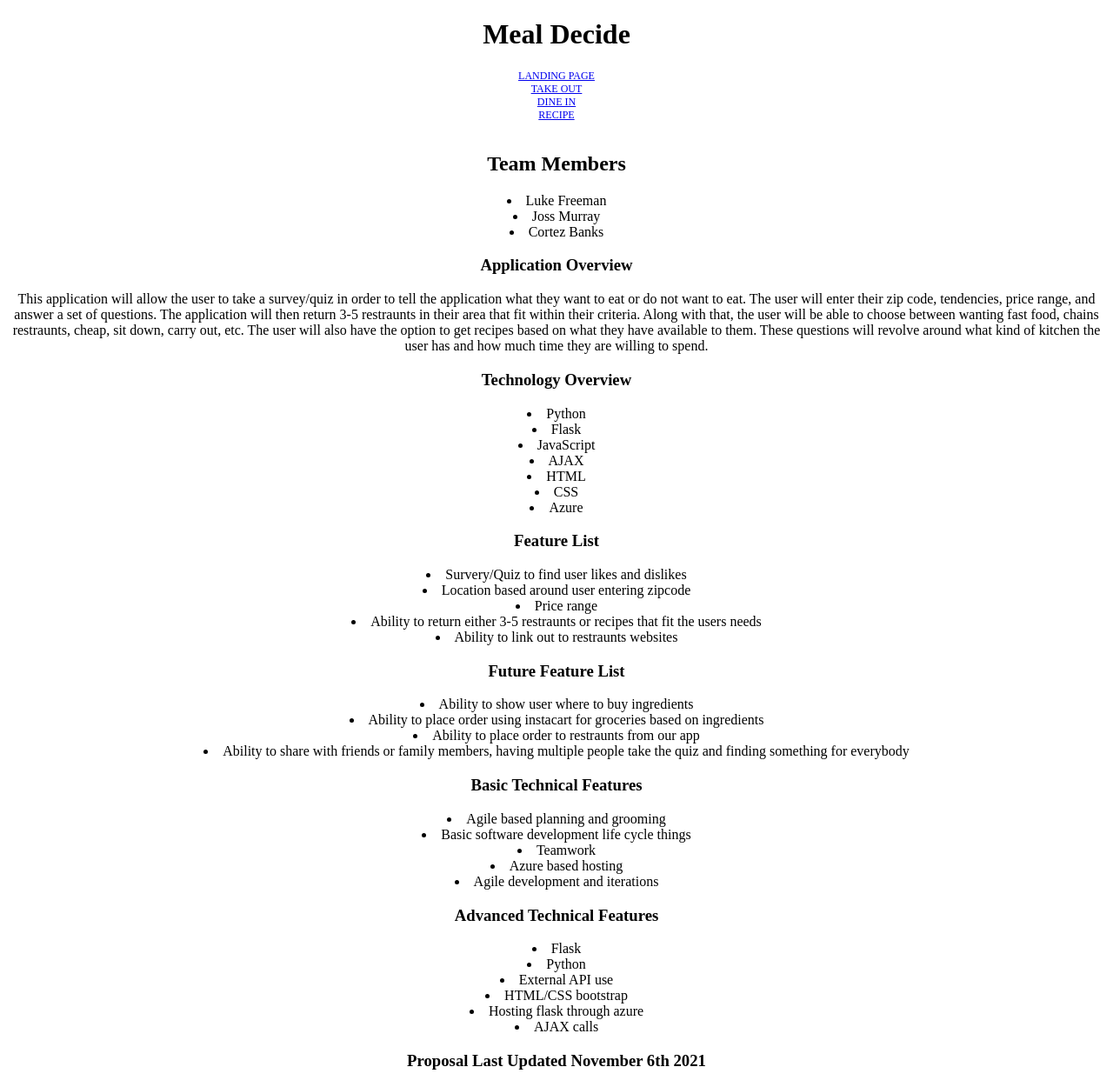
After one commit to Software-Engineering-Fall-2021/Final-Project-MealDecide, a Flask app: page /proposal_btn in a window 1280 px wide. The commit adds this page. Shown: the whole page at 87% size. Run offline with Flask 2, Linux system fonts and the light colour scheme.

Commit message:
Added proposal.html and some buttons

```diff
--- a/main.py
+++ b/main.py
@@ -17,10 +17,17 @@ survery_core_questions = {
     # TODO: get all other kinds of food eventualy
 }
 
+@app.route("/proposal_btn", methods=["GET", "POST"])
+def proposal_btn():
+    return render_template('proposal.html')
+
 @app.route("/")
 def index():
     return render_template("index.html")
 
+@app.route("/return_home_btn", methods=["GET", "POST"])
+def return_home_btn():
+    return render_template("index.html")
 
 @app.route("/server_app", methods=["GET", "POST"])
 def server_app():
--- a/static/index.css
+++ b/static/index.css
@@ -1,3 +1,23 @@
 .landing-page {
     text-align: center;
 }
+
+.buttons {
+    text-align: center;
+    color: black;
+    display: inline-block;
+    border: none;
+    text-decoration: none;
+    font-size: 12px;
+}
+
+.proposal {
+    text-align: center;
+}
+
+ul {
+    margin: 0;
+    padding: 0;
+    border: none;
+    list-style-position: inside;
+}
--- /dev/null
+++ b/templates/proposal.html
@@ -0,0 +1,87 @@
+<!DOCTYPE html>
+<html lang="en">
+<head>
+    <meta charset="UTF-8">
+    <meta http-equiv="X-UA-Compatible" content="IE=edge">
+    <meta name="viewport" content="width=device-width, initial-scale=1.0">
+    <title>Proposal</title>
+    <link rel= "stylesheet" type= "text/css" href= "{{ url_for('static',filename='/index.css') }}">
+</head>
+<body>
+    <div class="proposal">
+        <h1>Meal Decide</h1>
+
+        <div class="buttons">
+            <a href="{{ url_for('return_home_btn') }}" class="button">LANDING PAGE</a> <br>
+            <a href="{{ url_for('proposal_btn') }}" class="button">TAKE OUT</a> <br>
+            <a href="{{ url_for('proposal_btn') }}" class="button">DINE IN</a> <br>
+            <a href="{{ url_for('proposal_btn') }}" class="button">RECIPE</a> <br> <br>
+        </div>
+
+        <h2>Team Members</h2>
+        <ul id="team-names">
+            <li>Luke Freeman</li>
+            <li>Joss Murray</li>
+            <li>Cortez Banks</li>
+        </ul>
+
+        <h3>Application Overview</h3>
+
+        <p>This application will allow the user to take a survey/quiz in order to tell the application what they want to eat or do not want to eat. The user
+            will enter their zip code, tendencies, price range, and answer a set of questions. The application will then return 3-5 restraunts in their area that
+            fit within their criteria. Along with that, the user will be able to choose between wanting fast food, chains restraunts, cheap, sit down, carry out,
+            etc. The user will also have the option to get recipes based on what they have available to them. These questions will revolve around what kind of kitchen the
+            user has and how much time they are willing to spend.
+        </p>
+
+        <h3>Technology Overview</h3>
+        <ul>
+            <li>Python</li>
+            <li>Flask</li>
+            <li>JavaScript</li>
+            <li>AJAX</li>
+            <li>HTML</li>
+            <li>CSS</li>
+            <li>Azure</li>
+        </ul>
+
+        <h3>Feature List</h3>
+        <ul>
+            <li>Survery/Quiz to find user likes and dislikes</li>
+            <li>Location based around user entering zipcode</li>
+            <li>Price range</li>
+            <li>Ability to return either 3-5 restraunts or recipes that fit the users needs</li>
+            <li>Ability to link out to restraunts websites</li>
+        </ul>
+
+        <h3>Future Feature List</h3>
+        <ul>
+            <li>Ability to show user where to buy ingredients</li>
+            <li>Ability to place order using instacart for groceries based on ingredients</li>
+            <li>Ability to place order to restraunts from our app</li>
+            <li>Ability to share with friends or family members, having multiple people take the quiz and finding something for everybody</li>
+        </ul>
+
+        <h3>Basic Technical Features</h3>
+        <ul>
+            <li>Agile based planning and grooming</li>
+            <li>Basic software development life cycle things</li>
+            <li>Teamwork</li>
+            <li>Azure based hosting</li>
+            <li>Agile development and iterations</li>
+        </ul>
+
+        <h3>Advanced Technical Features</h3>
+        <ul>
+            <li>Flask</li>
+            <li>Python</li>
+            <li>External API use</li>
+            <li>HTML/CSS bootstrap</li>
+            <li>Hosting flask through azure</li>
+            <li>AJAX calls</li>
+        </ul>
+
+        <h3>Proposal Last Updated November 6th 2021</h3>
+    </div>
+</body>
+</html>
```
Also changed, not shown: templates/index.html (+10 -3 lines).
